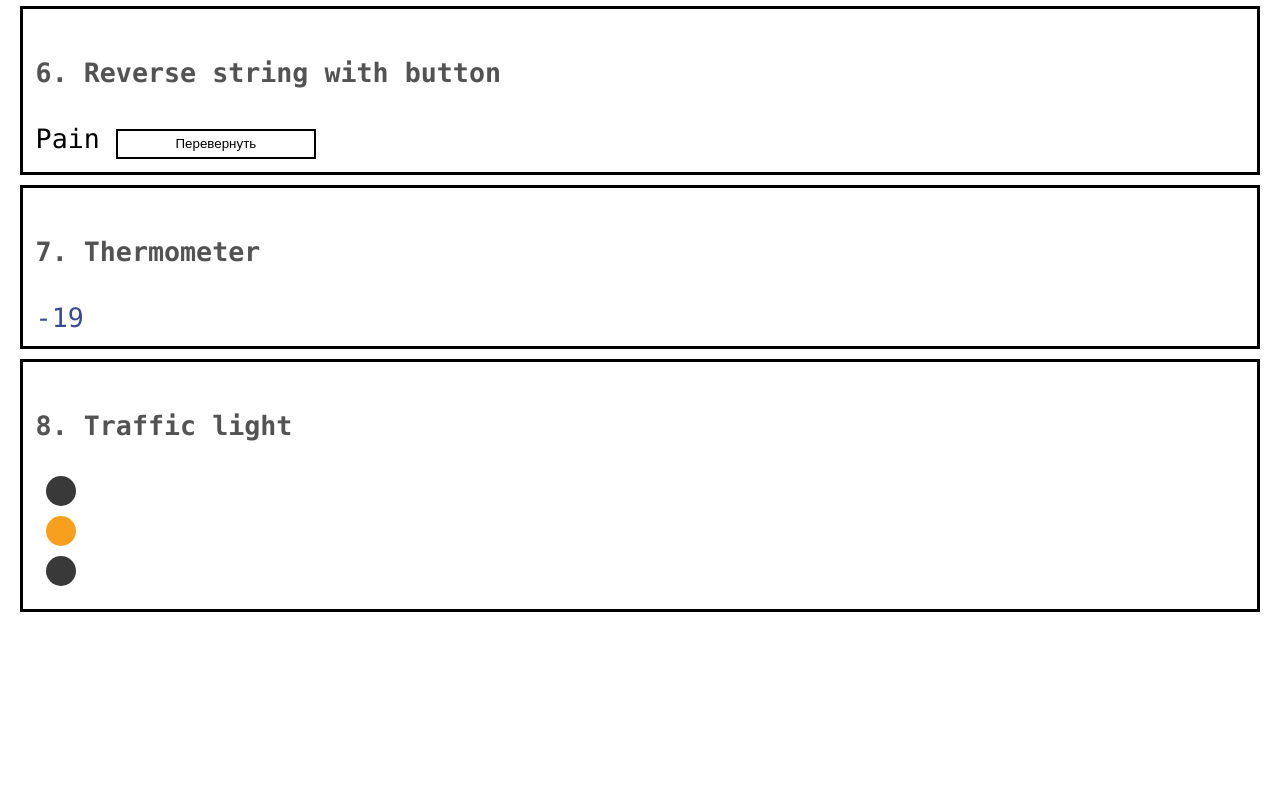
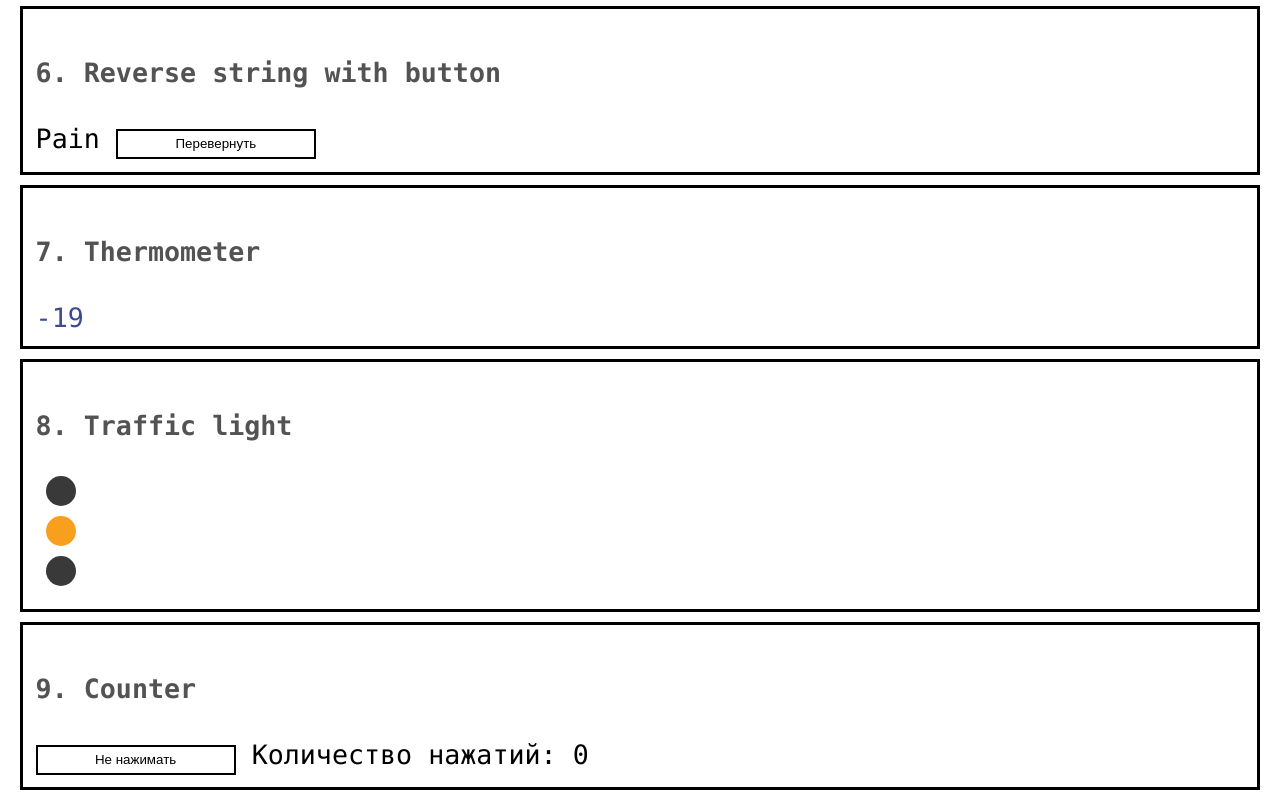
Before and after one commit to Xumeparu/exam, a React (Create React App) app: page / in a window 1280 px wide. Shown: the part 950-1750 px from the top of the page. Before the commit the page ends 1572 px from the top, so only its background shows below. Built offline with nearby package versions, Linux system fonts and the light colour scheme.

Commit message:
Added Counter component

```diff
--- a/src/App.js
+++ b/src/App.js
@@ -7,6 +7,7 @@ import Alert from './components/Alert/Alert';
 import ReverseStringWithButton from './components/ReverseStringWithButton/ReverseStringWithButton';
 import Thermometer from './components/Thermometer/Thermometer';
 import TrafficLight from './components/TrafficLight/TrafficLight';
+import Counter from './components/Counter/Counter';
 
 export default function App() {
   return (
@@ -19,6 +20,7 @@ export default function App() {
           <ReverseStringWithButton text='Pain'/>
           <Thermometer temperature={-19}/>
           <TrafficLight />
+          <Counter />
       </>
 );
 }
--- /dev/null
+++ b/src/components/Counter/Counter.js
@@ -0,0 +1,14 @@
+import React, {useState} from 'react';
+
+export default function Counter() {
+    const [count, setCount] = useState(0);
+
+    return (
+        <div className='block'>
+            <h4>9. Counter</h4>
+            <button onClick={() => setCount(count => count + 1)}>Не нажимать</button>
+            &nbsp;
+            <label>Количество нажатий: {count}</label>
+        </div>
+    );
+}
```
Also changed, not shown: 1 other file (tests, documents, lock files or other folders).
